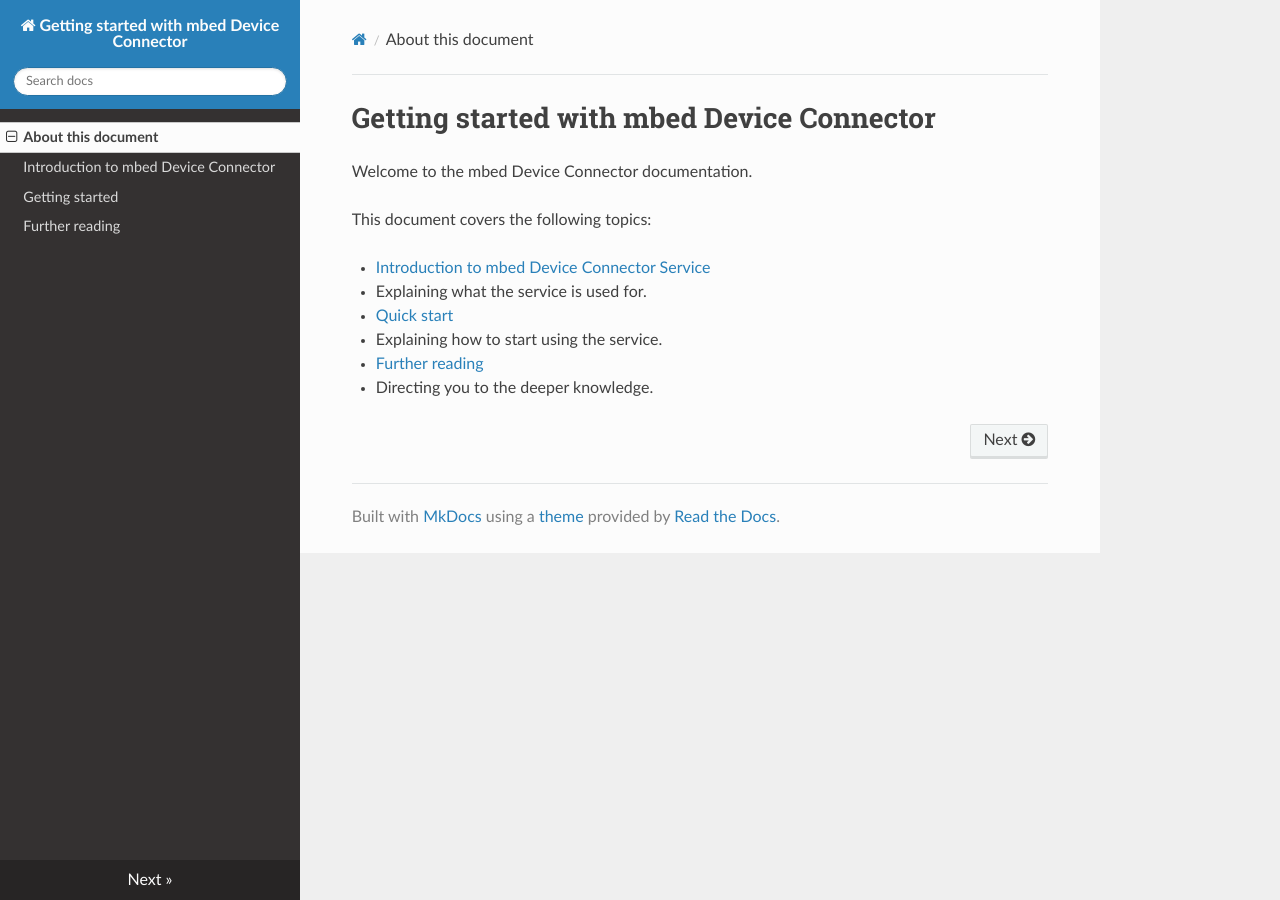
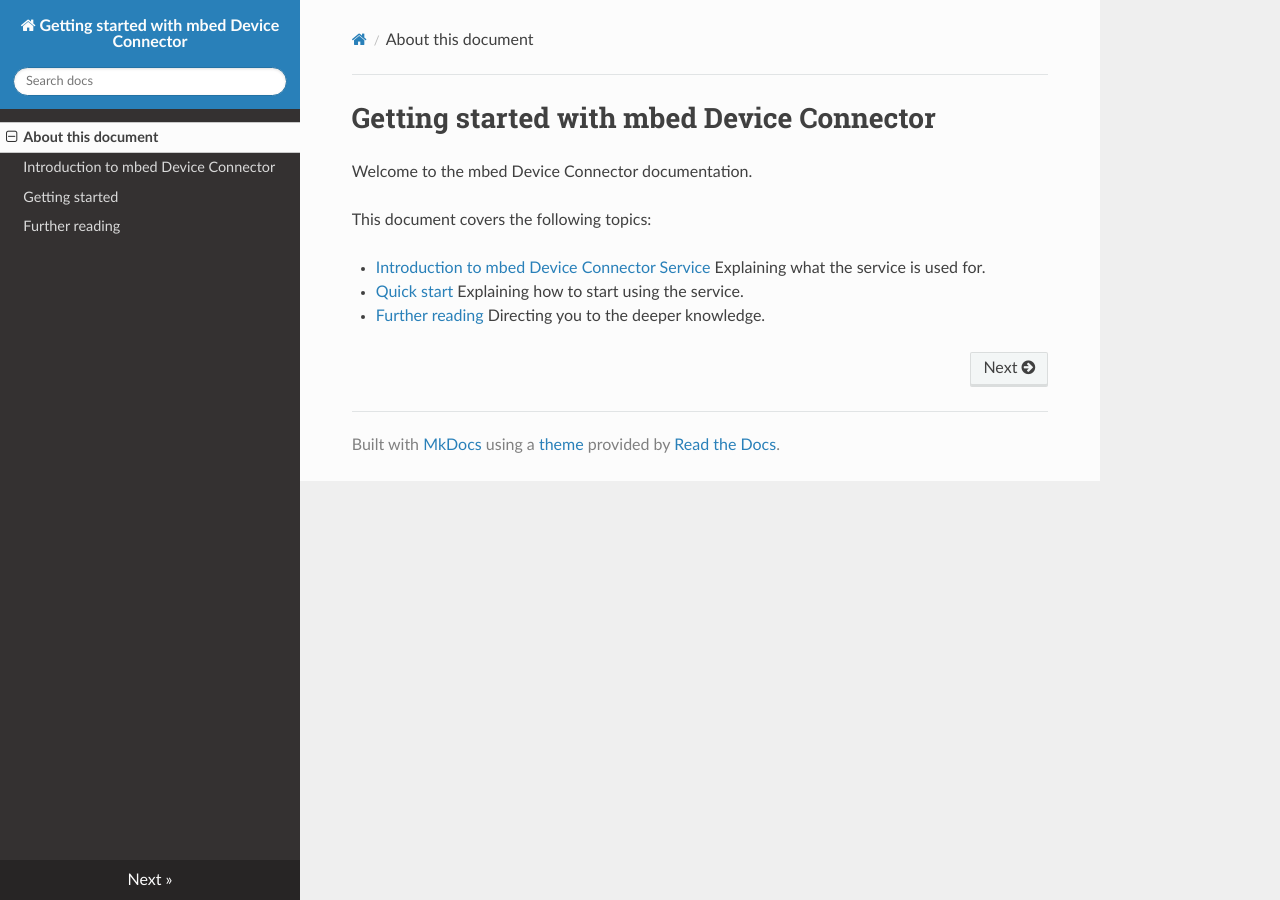
Before and after one commit to ARMmbed/mbed-device-connector-documentation, an MkDocs documentation site: the page built from docs/index.md, in a window 1280 px wide. Built offline with MkDocs 1.6.1, drawn with Linux system fonts in a browser that asks for light colours; nearby versions of some CDN libraries; old or Windows-style settings are respelled for this version of MkDocs.

Commit message:
minor edit

```diff
--- a/docs/index.md
+++ b/docs/index.md
@@ -6,8 +6,10 @@
 This document covers the following topics:
 
 - [Introduction to mbed Device Connector Service](Connector-intro.md)
-  - Explaining what the service is used for.
+Explaining what the service is used for.
+
 - [Quick start](Quick-guide.md)
-  - Explaining how to start using the service.
+Explaining how to start using the service.
+
 - [Further reading](Further-reading.md)
-  - Directing you to the deeper knowledge.
+Directing you to the deeper knowledge.
```
